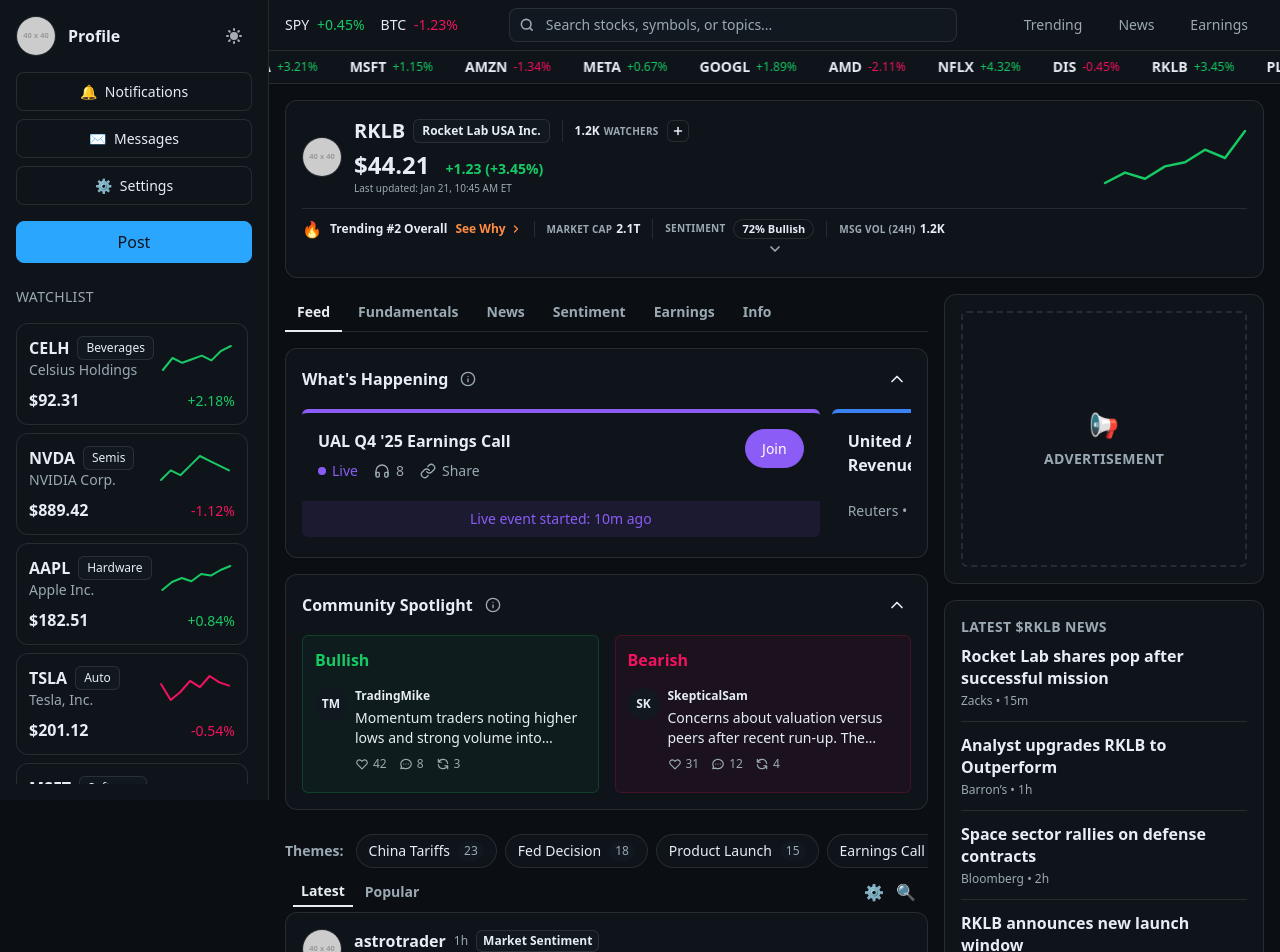
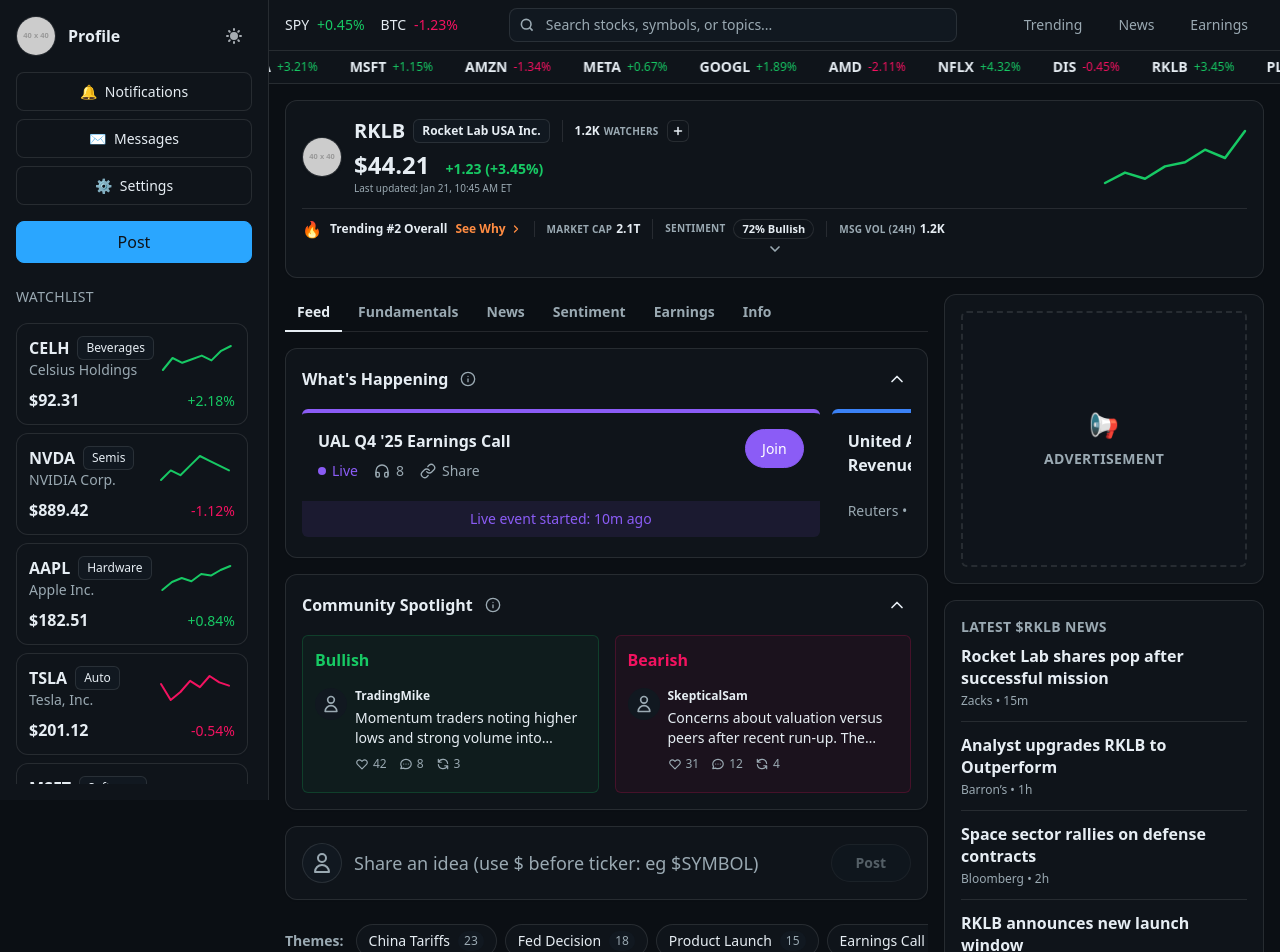
Before and after one commit to mbozzello/SymbolMock, a React (Vite) app: page /registered in a window 1280 px wide. Shown: the top 952 px of the page. Built offline with nearby package versions, Linux system fonts and the light colour scheme.

Commit message:
feat: add MessagePostBox component to Dashboard and enhance Community component
- Introduced MessagePostBox component in the Dashboard for user message posting.
- Added PersonIcon to Community component for improved user representation in messages.

```diff
--- a/src/App.jsx
+++ b/src/App.jsx
@@ -9,6 +9,7 @@
 import TopNavigation from './components/TopNavigation.jsx'
 import TickerTape from './components/TickerTape.jsx'
 import Poll from './components/Poll.jsx'
+import MessagePostBox from './components/MessagePostBox.jsx'
 import Home from './pages/Home.jsx'
 
 function clsx(...values) {
@@ -502,6 +503,8 @@
 
               <Community />
 
+              <MessagePostBox />
+
               <DynamicThemes
                 onThemeSelect={setSelectedTheme}
                 selectedTheme={selectedTheme}
--- a/src/components/Community.jsx
+++ b/src/components/Community.jsx
@@ -34,12 +34,32 @@
   )
 }
 
+function PersonIcon() {
+  return (
+    <svg
+      viewBox="0 0 24 24"
+      fill="none"
+      xmlns="http://www.w3.org/2000/svg"
+      className="h-5 w-5"
+      aria-hidden="true"
+    >
+      <path
+        strokeLinecap="round"
+        strokeLinejoin="round"
+        strokeWidth="2"
+        stroke="currentColor"
+        d="M16 7a4 4 0 11-8 0 4 4 0 018 0zM12 14a7 7 0 00-7 7h14a7 7 0 00-7-7z"
+      />
+    </svg>
+  )
+}
+
 function UserMessage({ user, avatar, message, likes, replies, reposts = 0 }) {
   return (
     <div className="flex gap-2 py-2">
       <div className="flex-shrink-0">
-        <div className="h-8 w-8 rounded-full bg-surface-muted flex items-center justify-center text-xs font-semibold">
-          {avatar}
+        <div className="h-8 w-8 rounded-full bg-surface-muted flex items-center justify-center text-xs font-semibold muted">
+          <PersonIcon />
         </div>
       </div>
       <div className="flex-1 min-w-0">
--- /dev/null
+++ b/src/components/MessagePostBox.jsx
@@ -0,0 +1,64 @@
+import { useState } from 'react'
+
+function clsx(...values) {
+  return values.filter(Boolean).join(' ')
+}
+
+export default function MessagePostBox() {
+  const [message, setMessage] = useState('')
+
+  const handlePost = () => {
+    if (message.trim()) {
+      // Handle post submission
+      console.log('Posting:', { message })
+      setMessage('')
+    }
+  }
+
+  return (
+    <div className="card-surface p-4">
+      <div className="flex items-center gap-3">
+        {/* Avatar */}
+        <div className="h-10 w-10 rounded-full border border-border flex-shrink-0 flex items-center justify-center bg-surface-muted">
+          <svg
+            xmlns="http://www.w3.org/2000/svg"
+            className="h-6 w-6 text-muted"
+            fill="none"
+            viewBox="0 0 24 24"
+            stroke="currentColor"
+            strokeWidth={2}
+          >
+            <path
+              strokeLinecap="round"
+              strokeLinejoin="round"
+              d="M16 7a4 4 0 11-8 0 4 4 0 018 0zM12 14a7 7 0 00-7 7h14a7 7 0 00-7-7z"
+            />
+          </svg>
+        </div>
+
+        {/* Input area with Post button */}
+        <div className="flex-1 flex items-center gap-3">
+          <input
+            type="text"
+            value={message}
+            onChange={(e) => setMessage(e.target.value)}
+            placeholder="Share an idea (use $ before ticker: eg $SYMBOL)"
+            className="flex-1 border-0 bg-transparent text-lg text-text placeholder-muted focus:outline-none focus:ring-0"
+          />
+          <button
+            onClick={handlePost}
+            disabled={!message.trim()}
+            className={clsx(
+              'btn px-6 py-2 rounded-full font-semibold text-sm transition-all flex-shrink-0',
+              message.trim()
+                ? 'btn-primary cursor-pointer'
+                : 'bg-surface-muted text-muted cursor-not-allowed opacity-50'
+            )}
+          >
+            Post
+          </button>
+        </div>
+      </div>
+    </div>
+  )
+}
```
